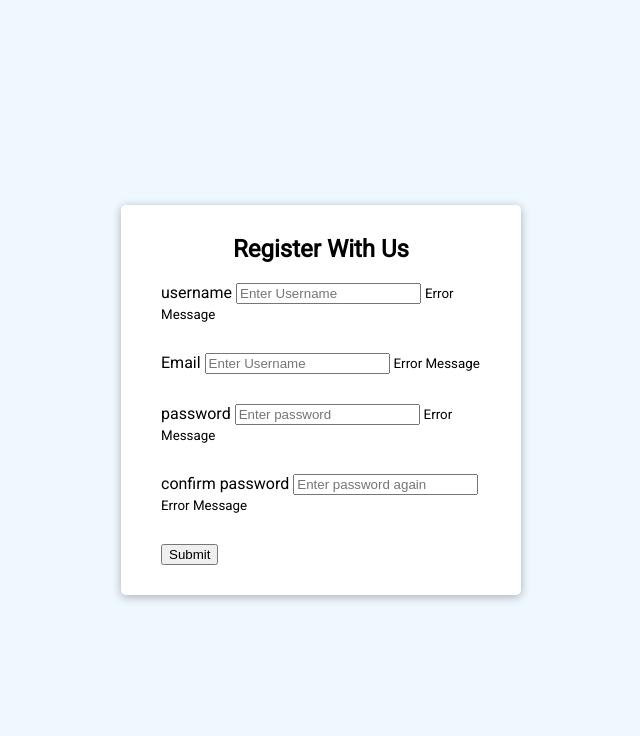
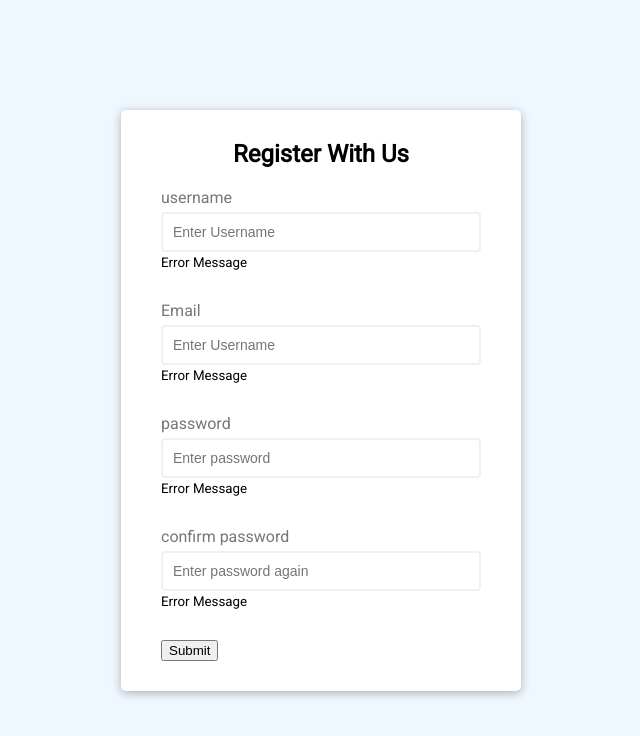
Before and after one commit to naima-shk/Vanilla-web-projects, a plain HTML site: page Form Validator/index.html in a window 1280 px wide. Shown: the whole page, without its empty margins (319-959 px from the left). Drawn offline with Linux system fonts and the light colour scheme.

Commit message:
'new-folder'

```diff
--- a/Form Validator/style.css
+++ b/Form Validator/style.css
@@ -31,3 +31,16 @@ h2 {
   padding-bottom: 20px;
   position: relative;
 }
+.form-control label {
+  color: #777;
+  display: block;
+  margin-bottom: 5px;
+}
+.form-control input {
+  border: 2px solid #f0f0f0;
+  border-radius: 4px;
+  display: block;
+  width: 100%;
+  padding: 10px;
+  font-size: 14px;
+}
```
